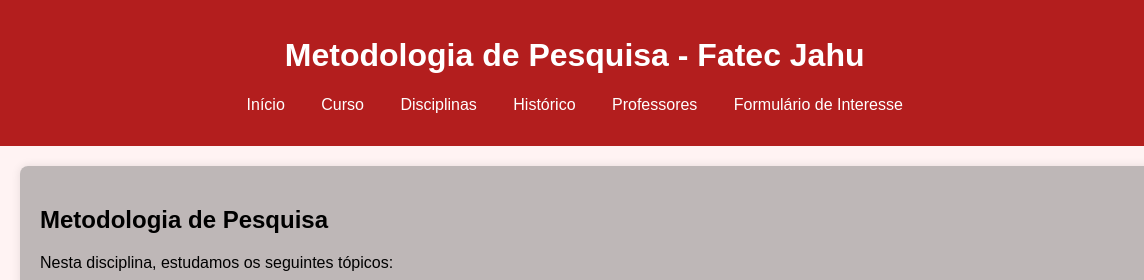
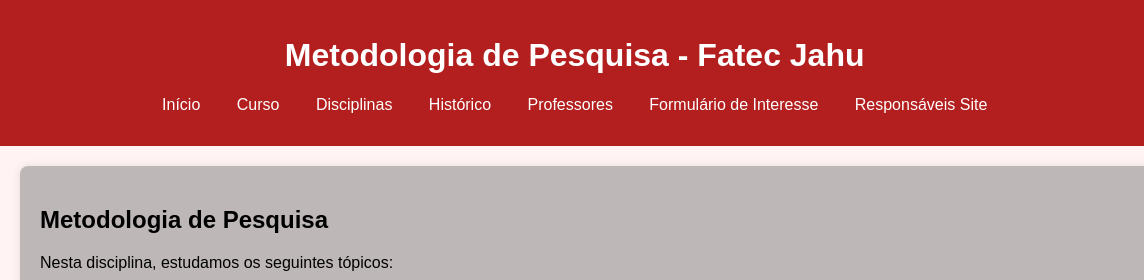
Before and after one commit to ArthurCunzolo/ThiagoProva, a plain HTML site: page metododepesquisa.html in a window 1280 px wide. Shown: the top 280 px of the page, 0-1144 px from the left. Drawn offline with Linux system fonts and the light colour scheme; grey boxes are pictures that could not be loaded.

Commit message:
Update metododepesquisa.html

```diff
--- a/metododepesquisa.html
+++ b/metododepesquisa.html
@@ -22,6 +22,7 @@
                 <li><a href="historico.html">Histórico</a></li>
                 <li><a href="professores.html">Professores</a></li>
                 <li><a href="interesse.html">Formulário de Interesse</a></li>
+                 <li><a href="Criadores.html">Responsáveis Site</a></li>
             </ul>
         </nav>
     </header>
```
